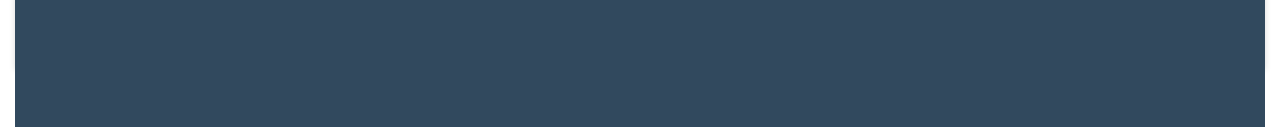
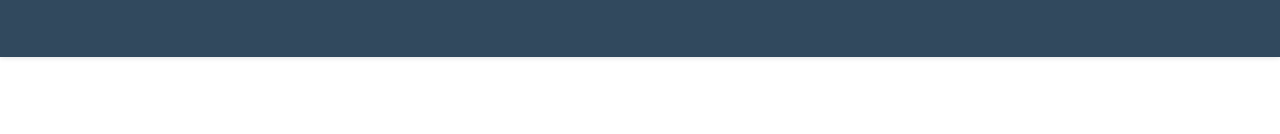
Before and after one commit to yisiah/EduSolutions, a Vue app: page /#/ in a window 1280 px wide. Shown: the part 663-797 px from the top of the page. Built offline with nearby package versions, Linux system fonts and the light colour scheme.

Commit message:
intento de arreglar el color de fondo, el navbar se ajusta correctamente pero el color no cubre en su totalidad la pagina

```diff
--- a/src/App.vue
+++ b/src/App.vue
@@ -1,6 +1,5 @@
 <template>
   <div id="app">
-    <Bienvenida/>
     <router-view/>
   </div>
 </template>
@@ -19,7 +18,6 @@
   -webkit-font-smoothing: antialiased;
   -moz-osx-font-smoothing: grayscale;
   text-align: center;
-  color: #2c3e50;
-  margin-top: 1%;
+  background-color: #31495E;
 }
 </style>
--- a/src/components/Bienvenida.vue
+++ b/src/components/Bienvenida.vue
@@ -48,11 +48,14 @@
   width: 75%;
   height: 75%;
 }
+
+.body{
+  background-color: red;
+}
 </style>
 
 <template>
-
-<b-container fluid>
+<!--b-container fluid-->
     <div>
         <div>
             <b-navbar toggleable="lg" type="dark" variant="info">
@@ -84,9 +87,9 @@
             </b-container>
         </div>
     </div>
-    <footer class="footer">
+    <!--footer class="footer">
     </footer>
-</b-container>
+<!--/b-container-->
 </template>
 
 <script>
```
